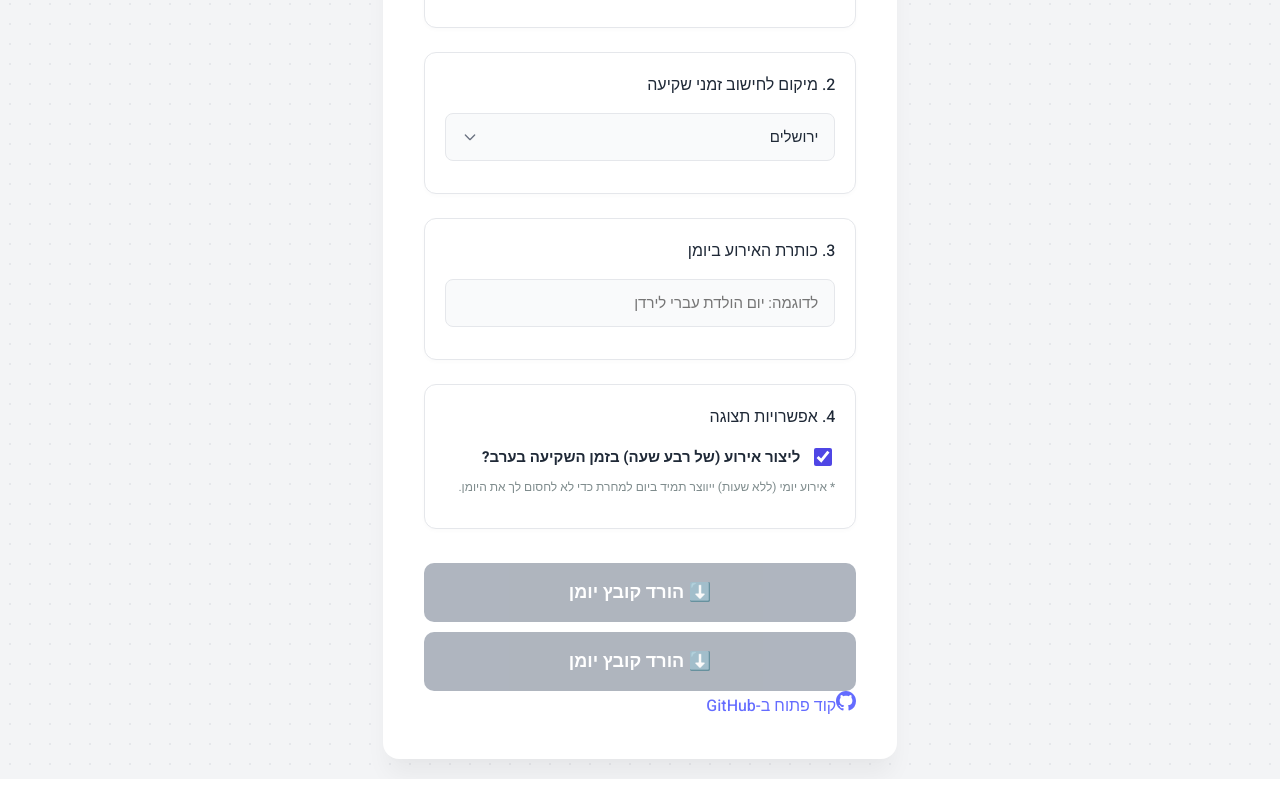
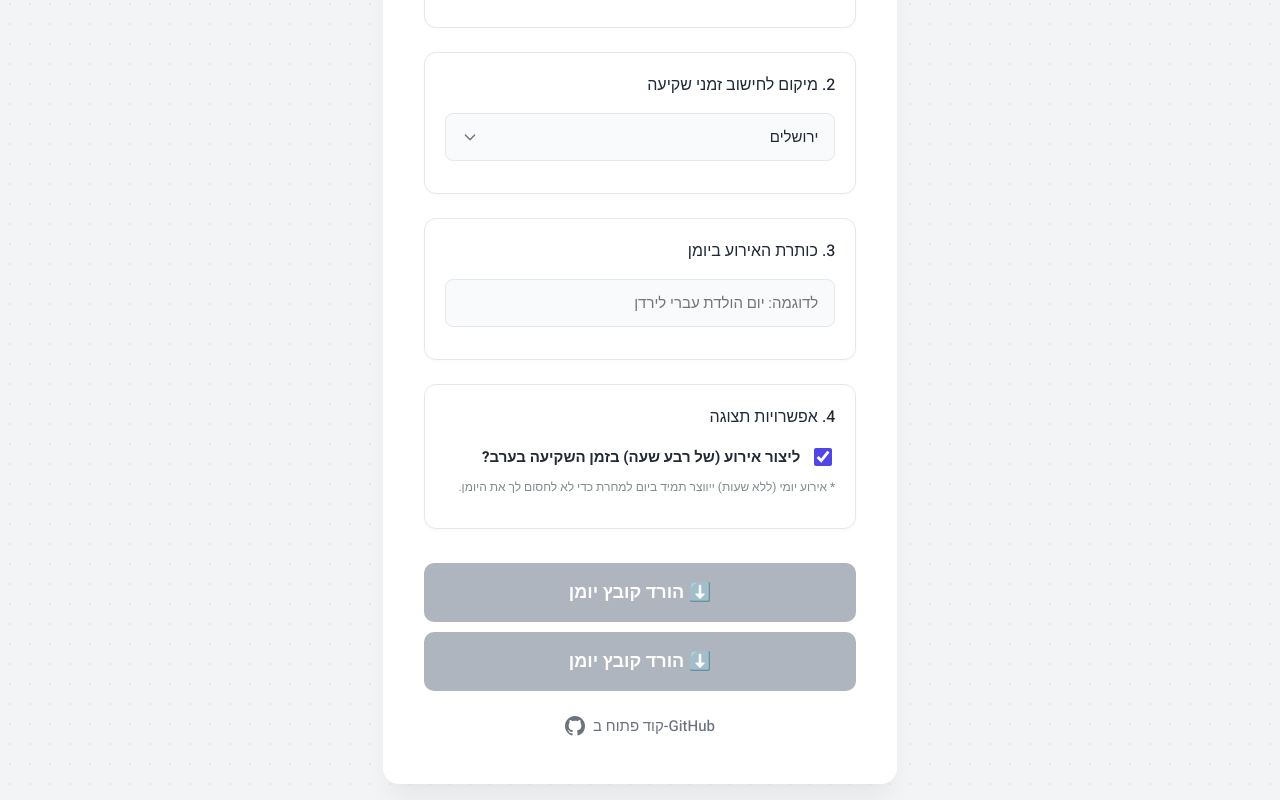
Before and after one commit to hrsi56/Calculender, a React (Vite) app in the folder my-heb-calendar/: page / in a window 1280 px wide. Shown: the part 326-1126 px from the top of the page. Before the commit the page ends 1101 px from the top, so only its background shows below. Built offline with nearby package versions, Linux system fonts and the light colour scheme.

Commit message:
Dockerfile

```diff
--- a/my-heb-calendar/src/App.css
+++ b/my-heb-calendar/src/App.css
@@ -179,3 +179,27 @@ select:focus {
     padding: 16px;
   }
 }
+
+/* עיצוב הקישור לגיטהאב */
+.github-link {
+  text-align: center;
+  margin-top: 24px;
+}
+
+.github-link a {
+  display: inline-flex;
+  align-items: center;
+  justify-content: center;
+  gap: 8px;
+  color: var(--text-muted);
+  text-decoration: none;
+  font-size: 15px;
+  font-weight: 500;
+  transition: color 0.2s ease, transform 0.2s ease;
+  direction: ltr; /* שומר על האייקון בצד הנכון */
+}
+
+.github-link a:hover {
+  color: var(--text-dark);
+  transform: translateY(-1px);
+}
```
